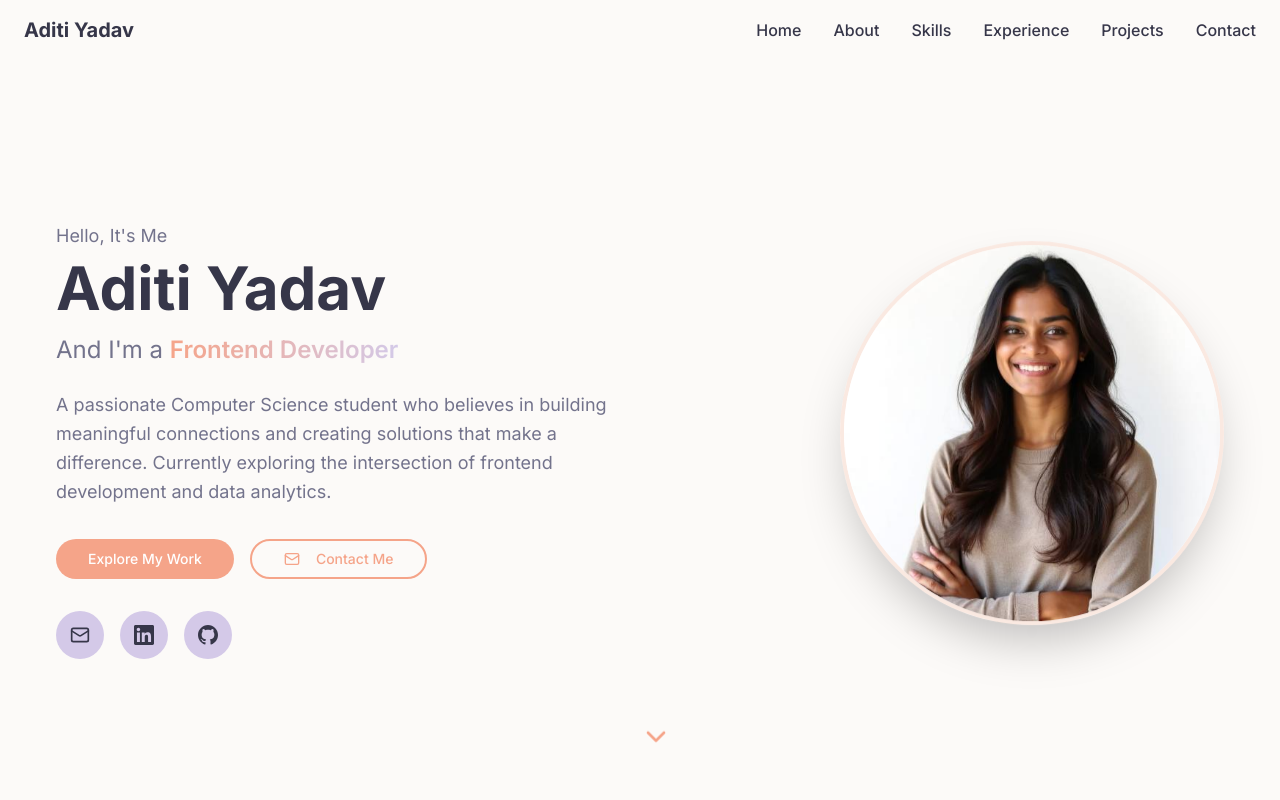
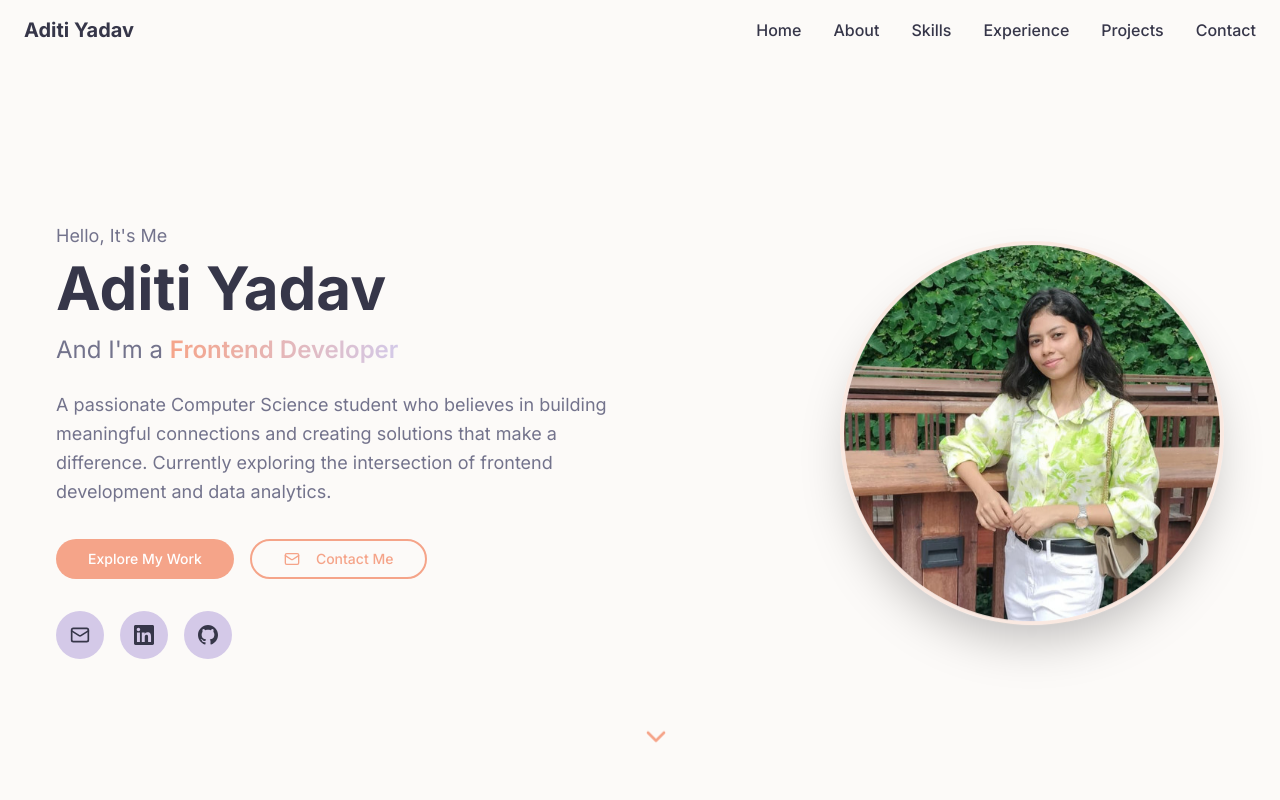
Before and after one commit to TejuMehar/prarthana-tolmare-portfolio, a React (Vite) app: page / in a window 1280 px wide. Shown: the top 800 px of the page. Built offline with nearby package versions, Linux system fonts and the light colour scheme.

Commit message:
Update hero section profile picture
Add new profile picture to the hero section with a circular mask.

```diff
--- a/src/components/Hero.tsx
+++ b/src/components/Hero.tsx
@@ -1,6 +1,6 @@
 import { ChevronDown, Download, Mail } from "lucide-react";
 import { Button } from "@/components/ui/button";
-import aditiProfile from "@/assets/aditi-profile.jpg";
+import khushiProfile from "@/assets/khushi-profile.jpg";
 const Hero = () => {
   const scrollToSection = (href: string) => {
     const element = document.querySelector(href);
@@ -64,7 +64,7 @@ const Hero = () => {
           <div className="flex justify-center lg:justify-end animate-fade-in">
             <div className="relative">
               <div className="w-80 h-80 md:w-96 md:h-96 rounded-full overflow-hidden border-4 border-primary/20 shadow-2xl animate-float">
-                <img src={aditiProfile} alt="Aditi Ashok Yadav" className="w-full h-full object-cover" />
+                <img src={khushiProfile} alt="Aditi Yadav" className="w-full h-full object-cover" />
               </div>
               <div className="absolute -z-10 inset-0 bg-gradient-to-br from-primary/20 to-secondary/20 rounded-full blur-xl"></div>
             </div>
```
Also changed, not shown: src/assets/khushi-profile.jpg (added).
